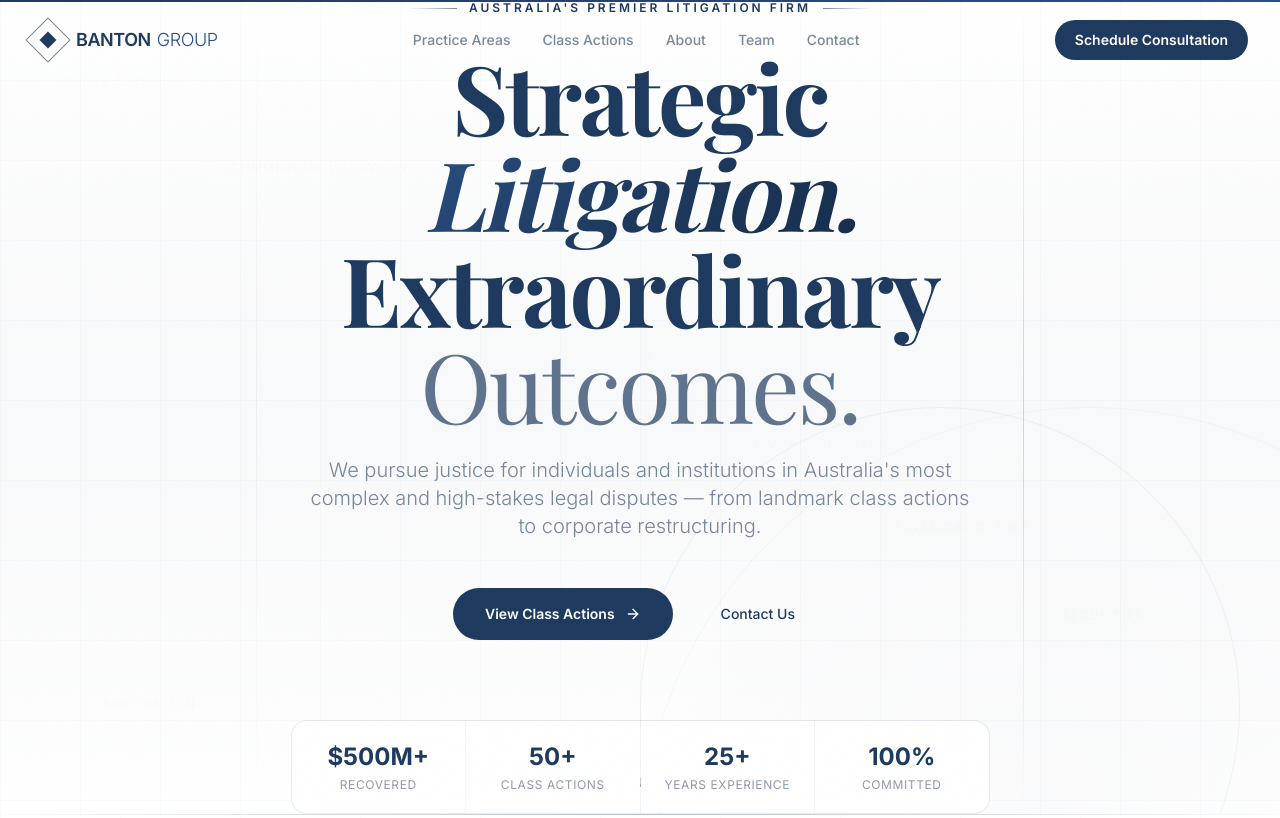
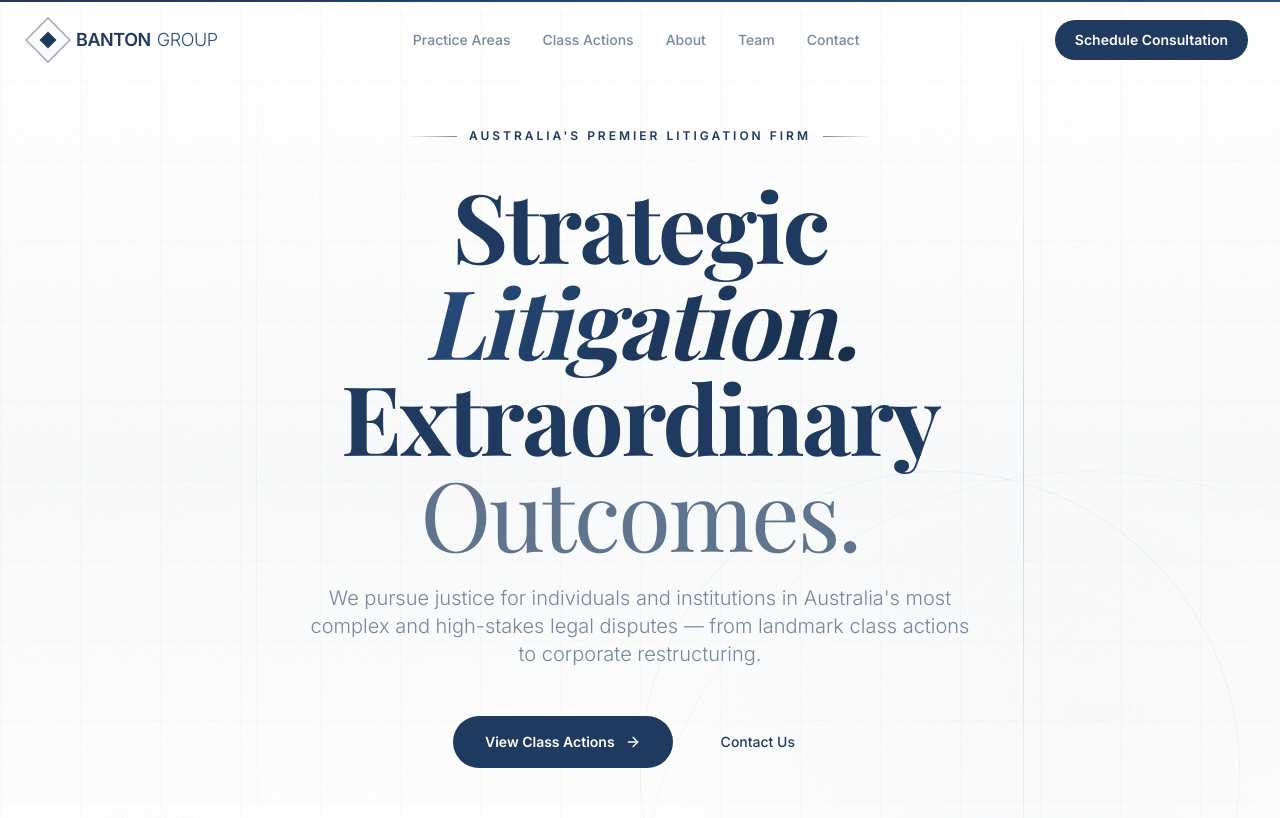
Before and after one commit to jero345/abogado-asutralia, a React (Vite) app: page / in a window 1280 px wide. Shown: the top 818 px of the page. Built offline with nearby package versions, Linux system fonts and the light colour scheme; a web font is replaced by a local one.

Commit message:
cambniso hero

```diff
--- a/src/components/sections/Hero.tsx
+++ b/src/components/sections/Hero.tsx
@@ -99,7 +99,7 @@ export function Hero() {
       {/* Content */}
       <motion.div
         style={{ y, opacity }}
-        className="relative z-10 max-w-7xl mx-auto px-6 lg:px-8 text-center"
+        className="relative z-10 max-w-7xl mx-auto px-6 lg:px-8 text-center mt-24 md:mt-32"
       >
         {/* Eyebrow */}
         <motion.div
```
